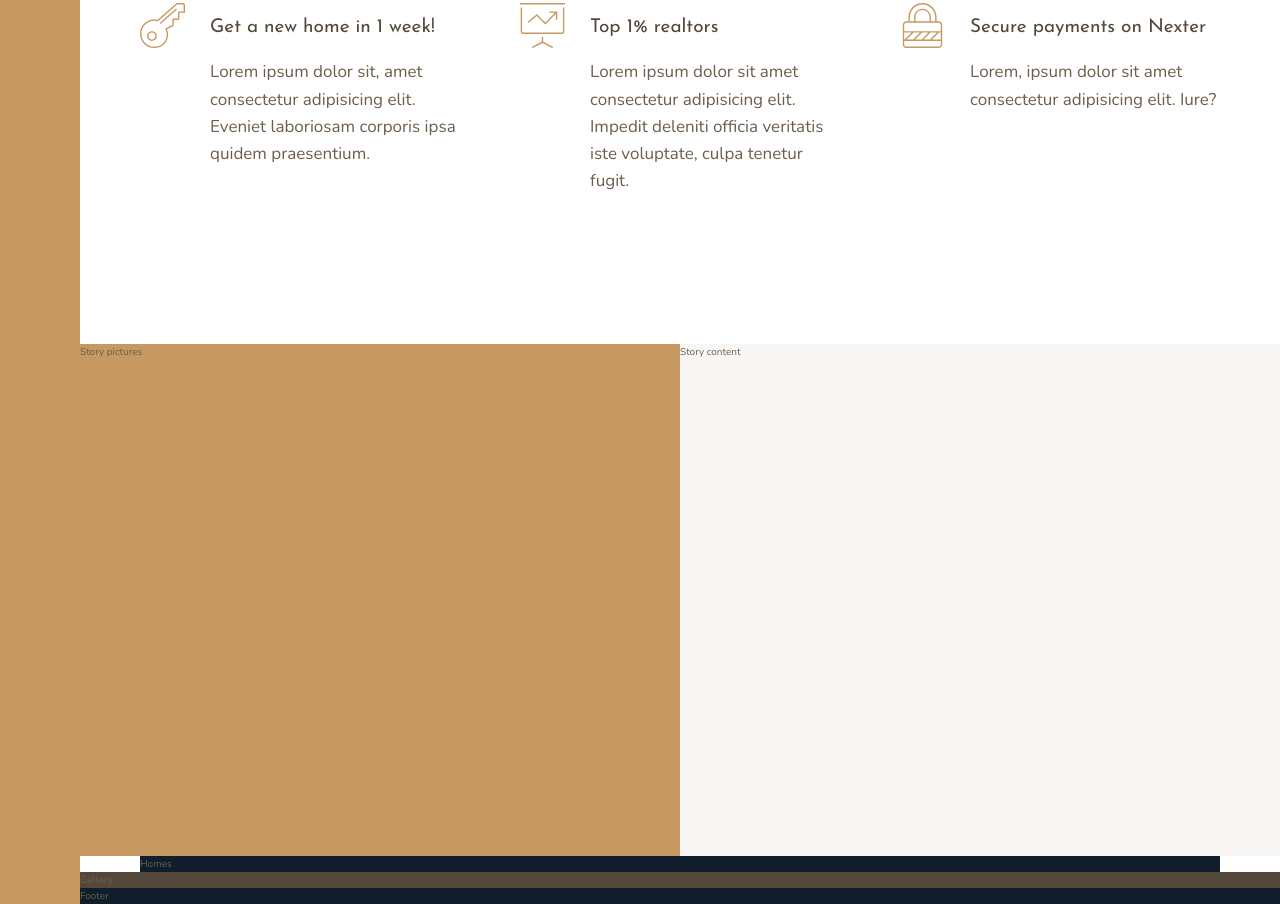
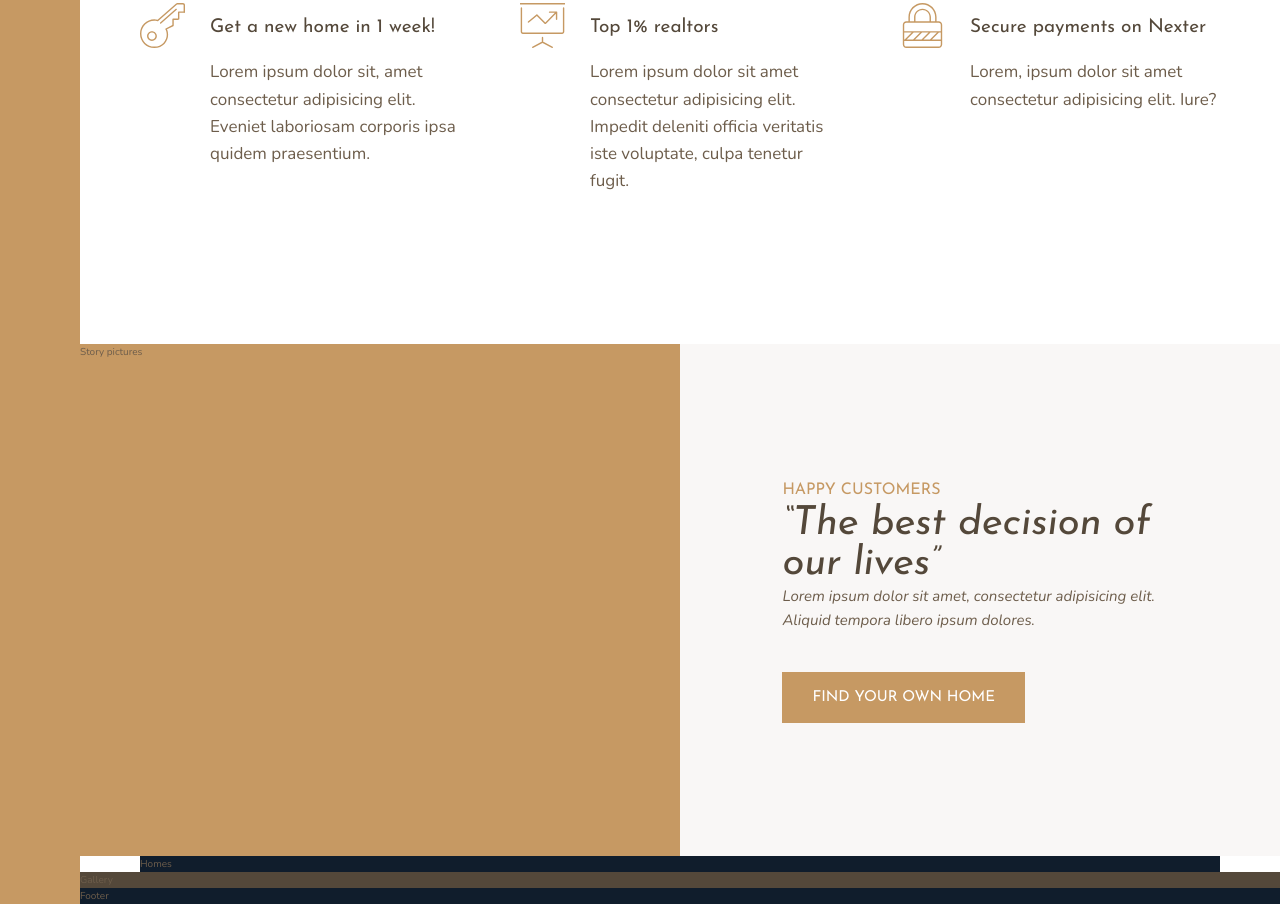
Before and after one commit to koglesby/nexter, a website: page index.html in a window 1280 px wide. Shown: the part 964-1868 px from the top of the page. Drawn offline with nearby package versions, Linux system fonts and the light colour scheme.

Commit message:
build story section, start

```diff
--- a/index.html
+++ b/index.html
@@ -84,7 +84,17 @@
     </section>
     <div class="story__pictures">Story pictures</div>
 
-    <div class="story__content">Story content</div>
+    <div class="story__content">
+      <h3 class="heading-3">Happy Customers</h3>
+      <h2 class="heading-2 heading-2--dark mb-mds">
+        &ldquo;The best decision of our lives&rdquo;
+      </h2>
+      <p class="story__text">
+        Lorem ipsum dolor sit amet, consectetur adipisicing elit. Aliquid
+        tempora libero ipsum dolores.
+      </p>
+      <button class="btn">Find your own home</button>
+    </div>
 
     <section class="homes">Homes</section>
 
--- a/sass/_story.scss
+++ b/sass/_story.scss
@@ -7,5 +7,22 @@
   &__content {
     background-color: $color-grey-light-1;
     grid-column: col-start 5 / full-end;
+    padding: 6rem 8vw;
+
+    // Using flexbox
+    // display: flex;
+    // flex-direction: column;
+    // justify-content: center;
+    // align-items: flex-start;
+
+    display: grid;
+    align-content: center;
+    justify-items: start;
+  }
+
+  &__text {
+    font-size: 1.5rem;
+    font-style: italic;
+    margin-bottom: 4rem;
   }
 }
--- a/sass/_typography.scss
+++ b/sass/_typography.scss
@@ -7,9 +7,23 @@
 }
 .heading-2 {
   @extend %heading;
+  font-size: 4rem;
+  font-style: italic;
+  line-height: 1;
+
+  &--light {
+    color: $color-grey-light-1;
+  }
+
+  &--dark {
+    color: $color-grey-dark-1;
+  }
 }
 .heading-3 {
   @extend %heading;
+  font-size: 1.6rem;
+  color: $color-primary;
+  text-transform: uppercase;
 }
 .heading-4 {
   @extend %heading;
@@ -22,3 +36,34 @@
     color: $color-grey-dark-1;
   }
 }
+
+.btn {
+  background-color: $color-primary;
+  color: #fff;
+  border: none;
+  border-radius: 0;
+  font-family: $font-display;
+  font-size: 1.5rem;
+  text-transform: uppercase;
+  padding: 1.8rem 3rem;
+  padding: 1.8rem 3rem;
+  cursor: pointer;
+  transition: all 0.2s;
+
+  &:hover {
+    background-color: $color-primary-dark;
+  }
+}
+
+.mb-sm {
+  margin-bottom: 2rem;
+}
+.mb-md {
+  margin-bottom: 3rem;
+}
+.mb-lg {
+  margin-bottom: 4rem;
+}
+.mb-xl {
+  margin-bottom: 8rem;
+}
```
Also changed, not shown: css/style.css.
